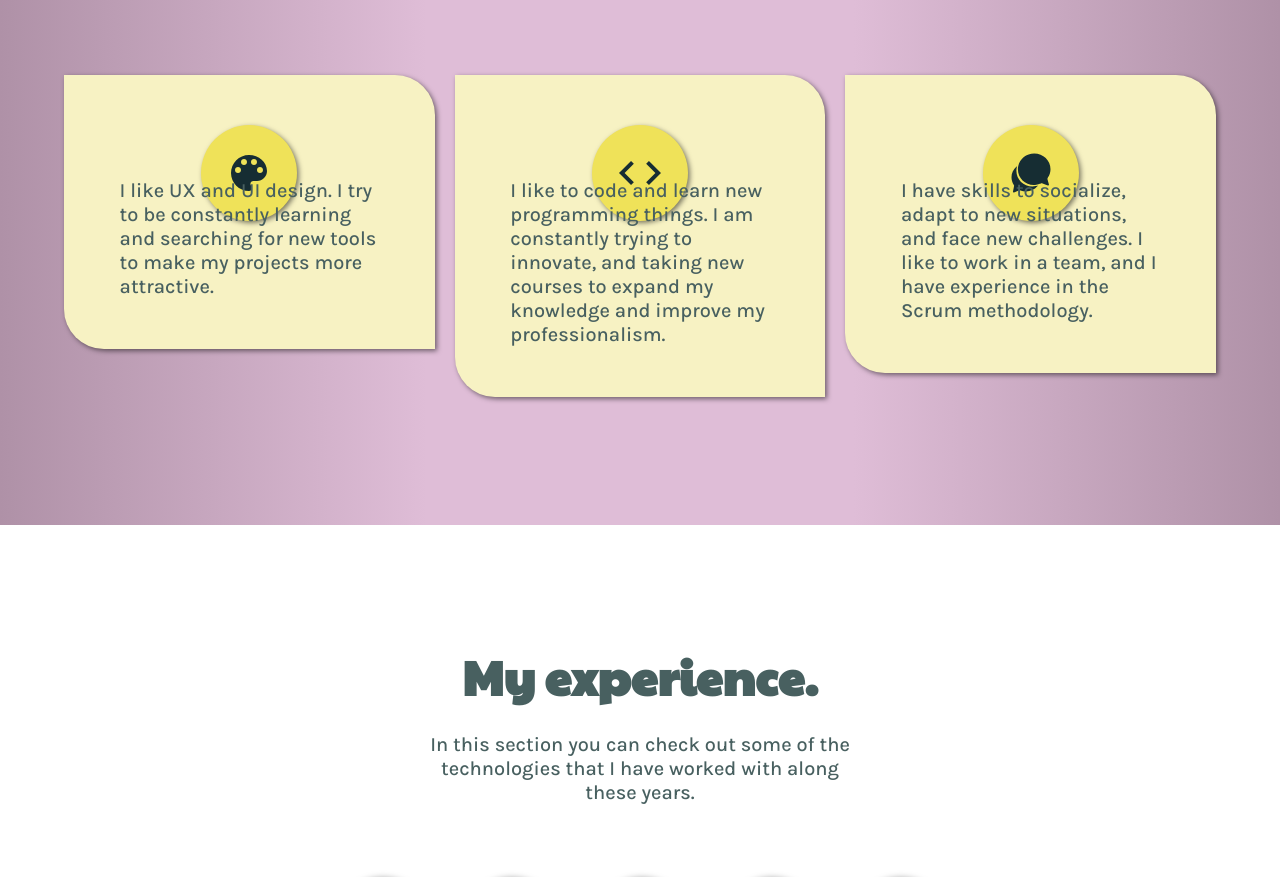
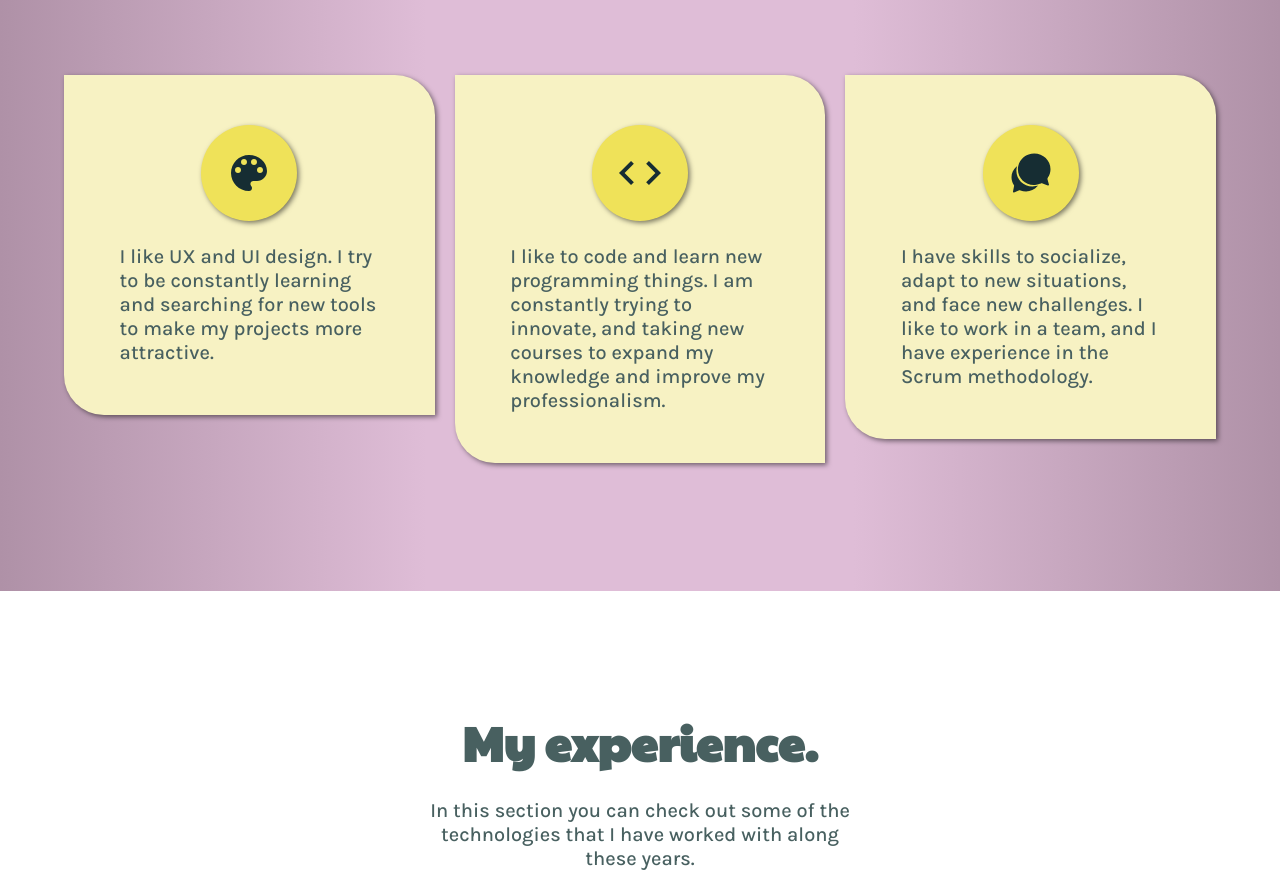
Before and after one commit to Majoissa/My-Portfolio, a React (Create React App) app: page / in a window 1280 px wide. Shown: the part 2100-2977 px from the top of the page. Built offline with nearby package versions, Linux system fonts and the light colour scheme; a web font is replaced by a local one.

Commit message:
fix: text overlapping icons in What I do cards

```diff
--- a/src/Components/WhatIDo/WhatIdoGrid.js
+++ b/src/Components/WhatIDo/WhatIdoGrid.js
@@ -40,7 +40,7 @@ const WhatIdoGrid = () => {
                 />
               }
               bg={colorMode === "light" ? "#efe259" : "#215460"}
-              mb={{ base: "none", md: "-50" }}
+              mb={4}
               style={{ transition: "transform 0.3s" }}
               onMouseEnter={(e) =>
                 (e.currentTarget.style.transform = "rotateY(180deg)")
```
